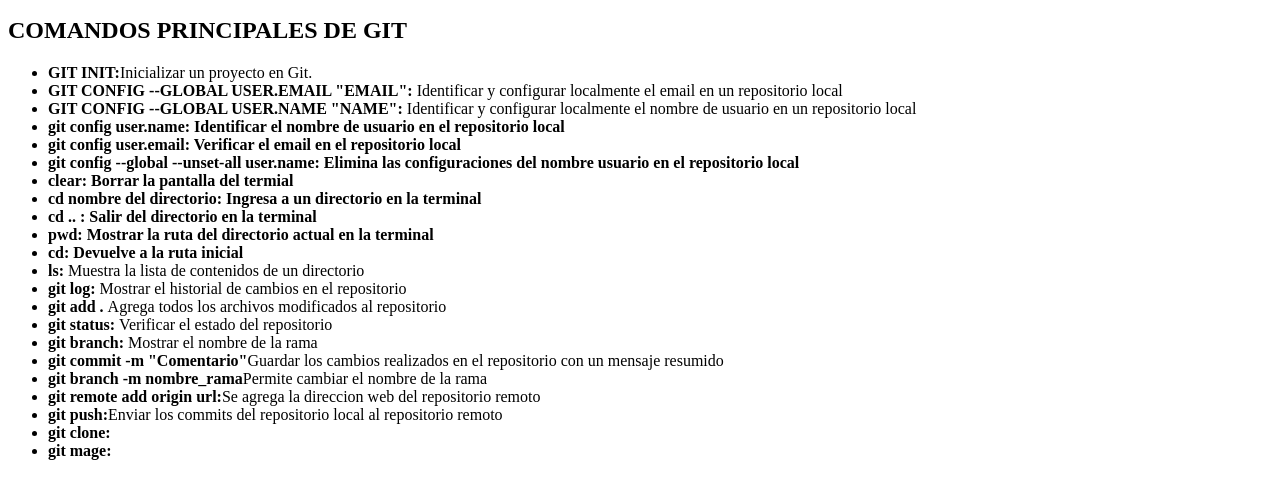
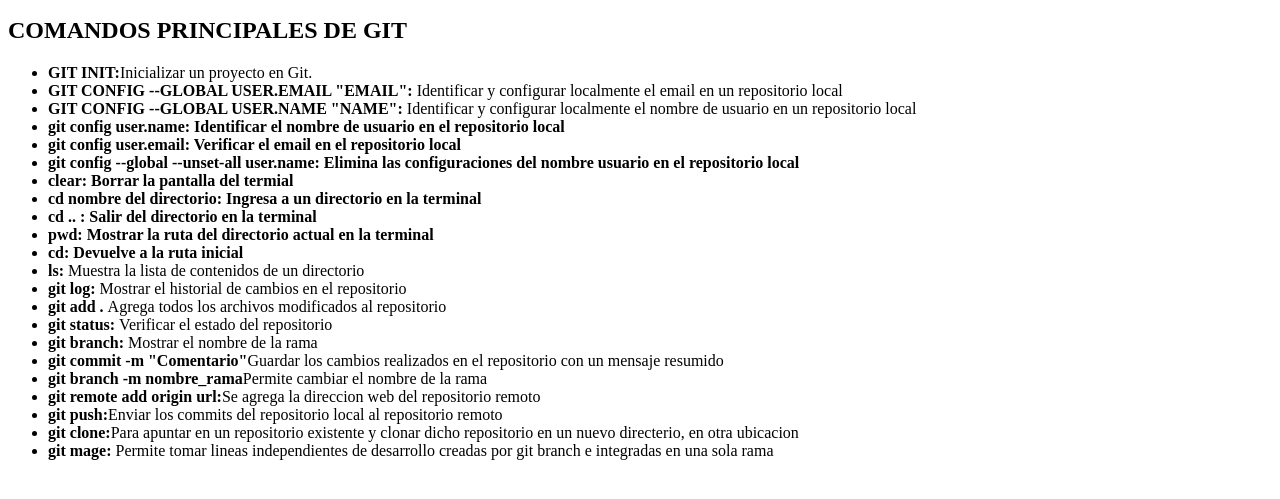
Before and after one commit to Estefania2023/ADSO_2502629, a plain HTML site: page index.html in a window 1280 px wide. Shown: the part 119-618 px from the top of the page. Drawn offline with Linux system fonts and the light colour scheme.

Commit message:
se agrego a github

```diff
--- a/index.html
+++ b/index.html
@@ -38,8 +38,10 @@ instructions for quick reference.</p>
             <li><b>git branch -m nombre_rama</b>Permite cambiar el nombre de la rama</li>
             <li><b>git remote add origin url:</b>Se agrega la direccion web del repositorio remoto</li>
             <li><b>git push:</b>Enviar los commits del repositorio local al repositorio remoto</li>
-            <li><b>git clone:</b></li>
-            <li><b>git mage:</b></li>
+            <li><b>git clone:</b>Para apuntar en un repositorio existente y clonar dicho repositorio en un nuevo directerio,
+            en otra ubicacion</li>
+            <li><b>git mage:</b> Permite tomar lineas independientes de desarrollo creadas por git branch e integradas
+            en una sola rama</li>
 </ul>
 </body>
 </html>
```
